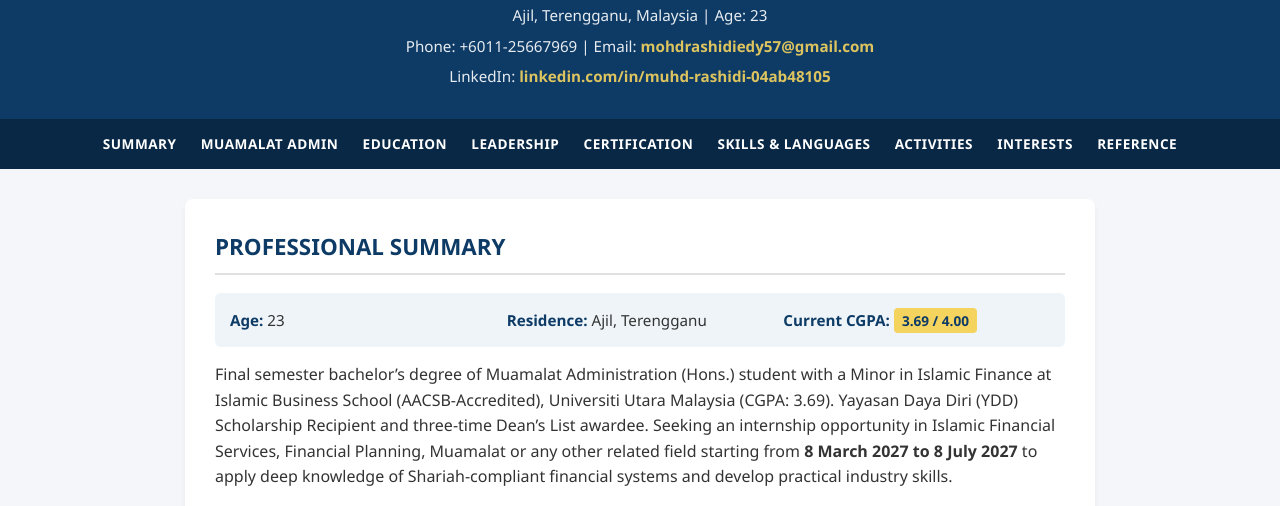
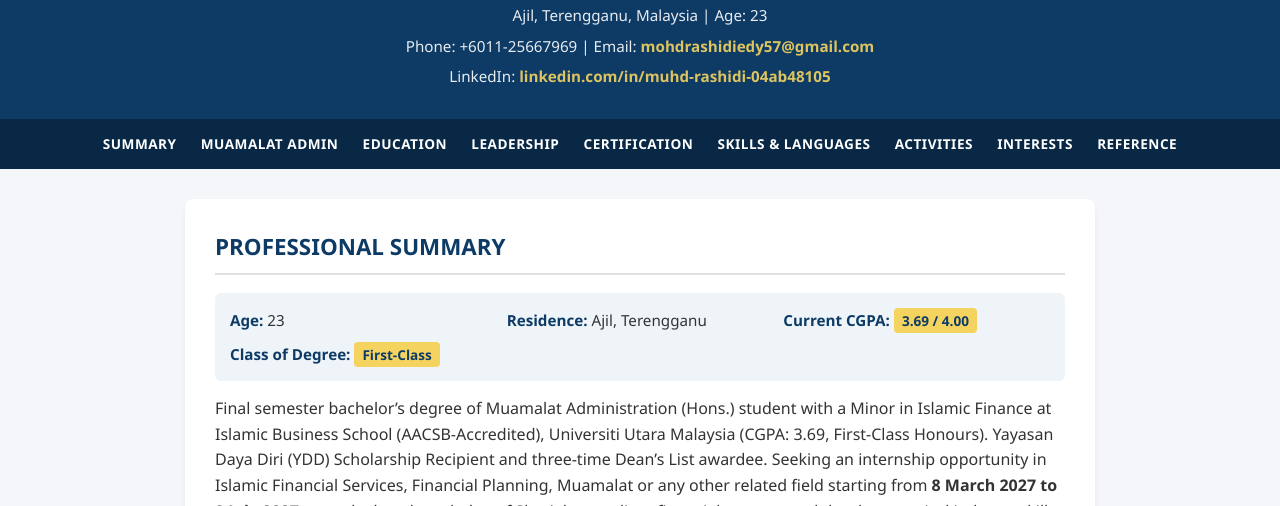
Before and after one commit to Rashidi57/Rashidi57.github.io, a plain HTML site: page index.html in a window 1280 px wide. Shown: the part 294-800 px from the top of the page. Drawn offline with Linux system fonts and the light colour scheme.

Commit message:
Enhance personal info with class of degree
Updated personal information section with class of degree.

```diff
--- a/index.html
+++ b/index.html
@@ -72,15 +72,16 @@
     <!-- MAIN CONTAINER -->
     <div class="container">
 
-        <!-- PERSONAL INFO & PROFESSIONAL SUMMARY -->
+<!-- PERSONAL INFO & PROFESSIONAL SUMMARY -->
         <div class="card" id="summary">
             <h2>Professional Summary</h2>
             <div class="personal-info">
                 <div><strong>Age:</strong> 23</div>
                 <div><strong>Residence:</strong> Ajil, Terengganu</div>
                 <div><strong>Current CGPA:</strong> <span class="badge">3.69 / 4.00</span></div>
+                <div><strong>Class of Degree:</strong> <span class="badge">First-Class</span></div>
             </div>
-            <p>Final semester bachelor’s degree of Muamalat Administration (Hons.) student with a Minor in Islamic Finance at Islamic Business School (AACSB-Accredited), Universiti Utara Malaysia (CGPA: 3.69). Yayasan Daya Diri (YDD) Scholarship Recipient and three-time Dean’s List awardee. Seeking an internship opportunity in Islamic Financial Services, Financial Planning, Muamalat or any other related field starting from <strong>8 March 2027 to 8 July 2027</strong> to apply deep knowledge of Shariah-compliant financial systems and develop practical industry skills.</p>
+            <p>Final semester bachelor’s degree of Muamalat Administration (Hons.) student with a Minor in Islamic Finance at Islamic Business School (AACSB-Accredited), Universiti Utara Malaysia (CGPA: 3.69, First-Class Honours). Yayasan Daya Diri (YDD) Scholarship Recipient and three-time Dean’s List awardee. Seeking an internship opportunity in Islamic Financial Services, Financial Planning, Muamalat or any other related field starting from <strong>8 March 2027 to 8 July 2027</strong> to apply deep knowledge of Shariah-compliant financial systems and develop practical industry skills.</p>
         </div>
 
         <!-- MUAMALAT ADMINISTRATION SECTION -->
```
